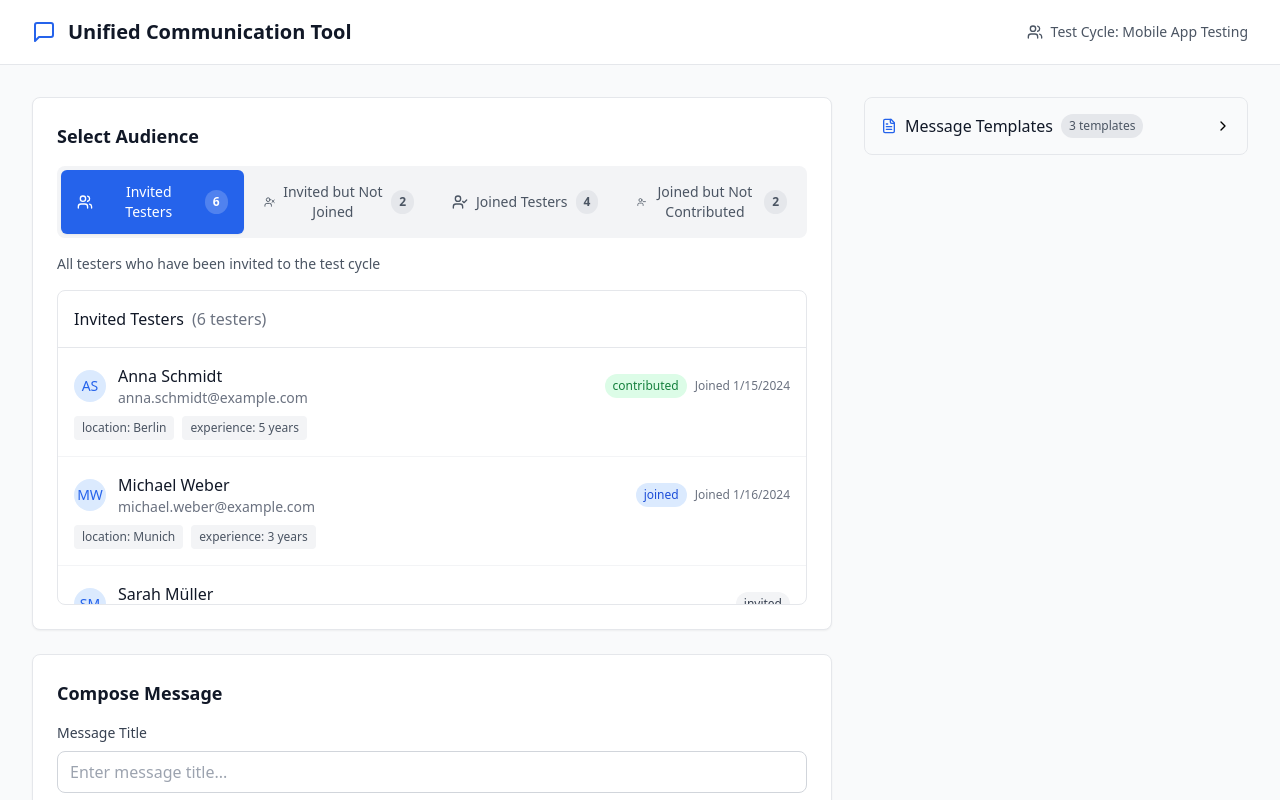
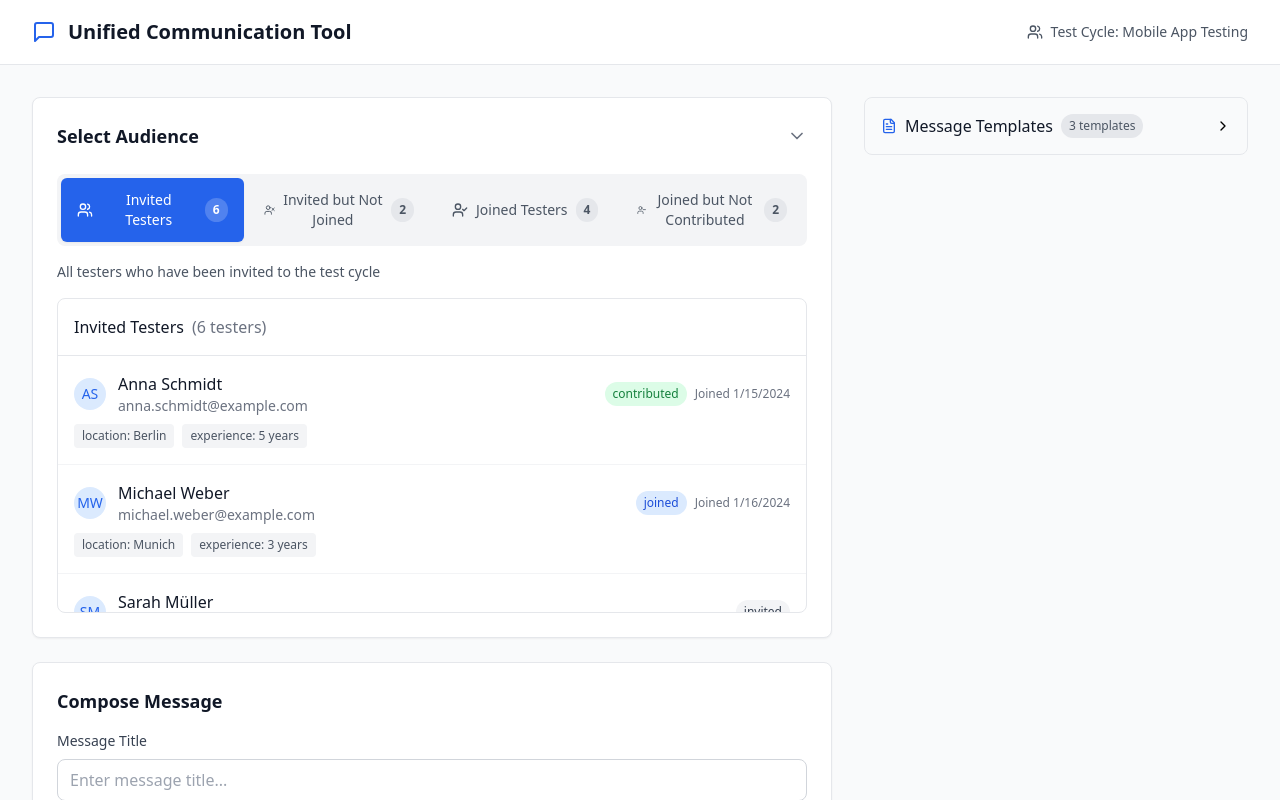
Before and after one commit to Annanerdstation/Broadcast, a Next.js app: page / in a window 1280 px wide. Shown: the top 800 px of the page. Built offline with nearby package versions, Linux system fonts and the light colour scheme.

Commit message:
Make audience selection section collapsible with expand/collapse functionality

```diff
--- a/app/page.tsx
+++ b/app/page.tsx
@@ -1,7 +1,7 @@
 'use client';
 
 import { useState } from 'react';
-import { Send, Save, Eye, Users, MessageSquare } from 'lucide-react';
+import { Send, Save, Eye, Users, MessageSquare, ChevronDown, ChevronRight } from 'lucide-react';
 import AudienceTabs from '@/components/AudienceTabs';
 import RichTextEditor from '@/components/RichTextEditor';
 import MessageTemplates from '@/components/MessageTemplates';
@@ -18,6 +18,7 @@ export default function BroadcastPage() {
   const [messageTitle, setMessageTitle] = useState('');
   const [messageContent, setMessageContent] = useState('');
   const [selectedTemplate, setSelectedTemplate] = useState<MessageTemplate | null>(null);
+  const [isAudienceExpanded, setIsAudienceExpanded] = useState(true);
 
   const handleTemplateSelect = (template: MessageTemplate) => {
     setSelectedTemplate(template);
@@ -105,16 +106,31 @@ export default function BroadcastPage() {
           {/* Main Content */}
           <div className="lg:col-span-2 space-y-6">
             {/* Audience Selection */}
-            <div className="bg-white rounded-lg shadow-sm border border-gray-200 p-6">
-              <h2 className="text-lg font-semibold text-gray-900 mb-4">
+            <div className="bg-white rounded-lg shadow-sm border border-gray-200">
+              <button
+                onClick={() => setIsAudienceExpanded(!isAudienceExpanded)}
+                className="w-full flex items-center justify-between p-6 text-left hover:bg-gray-50 transition-colors"
+              >
+                <h2 className="text-lg font-semibold text-gray-900">
                   Select Audience
                 </h2>
+                {isAudienceExpanded ? (
+                  <ChevronDown size={20} className="text-gray-500" />
+                ) : (
+                  <ChevronRight size={20} className="text-gray-500" />
+                )}
+              </button>
+
+              {isAudienceExpanded && (
+                <div className="px-6 pb-6">
                   <AudienceTabs
                     tabs={audienceTabs}
                     testers={mockTesters}
                     selectedTab={selectedAudience}
                     onTabChange={setSelectedAudience}
                   />
+                </div>
+              )}
             </div>
 
             {/* Message Editor */}
```
Lines whose indentation alone changed are shown as unchanged.
